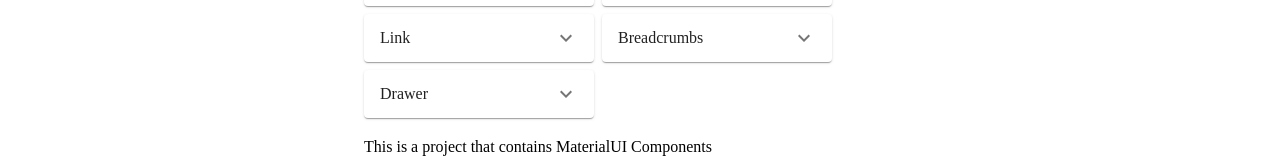
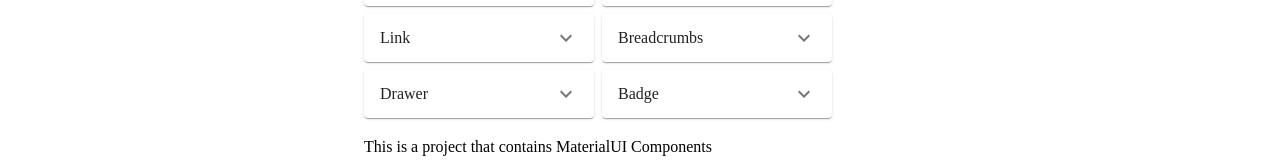
Before and after one commit to gokhanSucsuz/React-MaterialUI-Components, a React (Vite) app: page / in a window 1280 px wide. Shown: the part 500-668 px from the top of the page. Built offline with nearby package versions, Linux system fonts and the light colour scheme.

Commit message:
Badge Component is done

```diff
--- a/src/App.tsx
+++ b/src/App.tsx
@@ -20,6 +20,7 @@
 import { LinkComponent } from "./components/LinkComponent";
 import { BreadcrumbsComponent } from "./components/BreadcrumbsComponent";
 import { DrawerComponent } from "./components/DrawerComponent";
+import { BadgeComponent } from "./components/BadgeComponent";
 
 function App() {
 	return (
@@ -44,6 +45,7 @@
 					<Route path="/link" element={<LinkComponent />} />
 					<Route path="/breadcrumbs" element={<BreadcrumbsComponent />} />
 					<Route path="/drawer" element={<DrawerComponent />} />
+					<Route path="/badge" element={<BadgeComponent />} />
 				</Routes>
 			</Container>
 			<AppBarComponent />
--- /dev/null
+++ b/src/components/BadgeComponent.tsx
@@ -0,0 +1,31 @@
+import { Mail } from "@mui/icons-material";
+import { Badge, Stack } from "@mui/material";
+import React from "react";
+
+export const BadgeComponent = () => {
+	return (
+		<Stack
+			sx={{
+				marginTop: "90px",
+			}}
+			direction="row"
+			spacing={4}>
+			<Badge badgeContent={50} color="error">
+				<Mail />
+			</Badge>
+			<Badge badgeContent={44} max={40} color="error">
+				<Mail />
+			</Badge>
+			<Badge
+				badgeContent={60}
+				max={30}
+				color="warning"
+				anchorOrigin={{
+					vertical: "bottom",
+					horizontal: "left",
+				}}>
+				<Mail />
+			</Badge>
+		</Stack>
+	);
+};
--- a/src/components/Nav.tsx
+++ b/src/components/Nav.tsx
@@ -394,6 +394,27 @@
 									</AccordionActions>
 								</Accordion>
 							</Grid>
+							<Grid item xs={12} md={5}>
+								<Accordion
+									expanded={expanded === "panel17"}
+									onChange={handleChange("panel17")}>
+									<AccordionSummary
+										expandIcon={<ExpandMore />}
+										aria-controls="panel17-content"
+										id="panel17-header">
+										Badge
+									</AccordionSummary>
+									<AccordionActions>
+										<Button variant="contained">
+											<NavLink
+												to="/badge"
+												style={{ color: "inherit", textDecoration: "none" }}>
+												Badge
+											</NavLink>
+										</Button>
+									</AccordionActions>
+								</Accordion>
+							</Grid>
 						</Grid>
 					</Stack>
 				</div>
```
